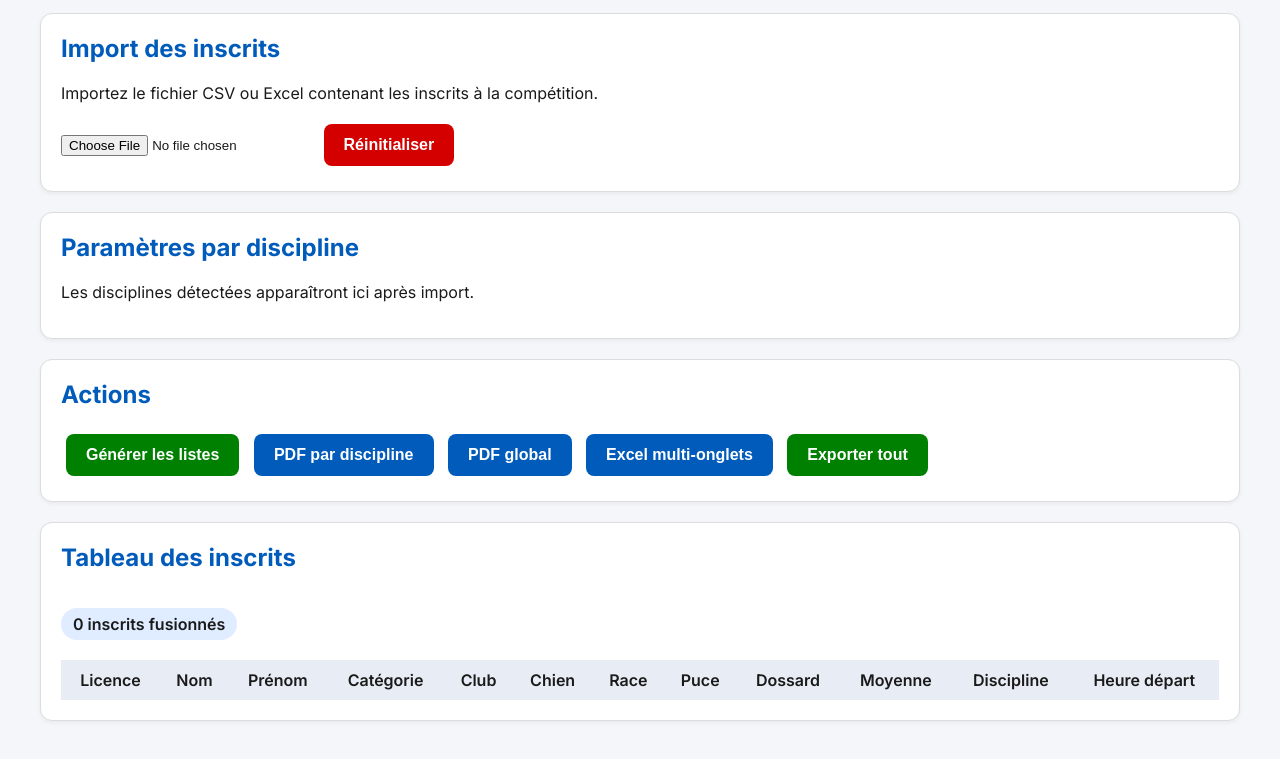
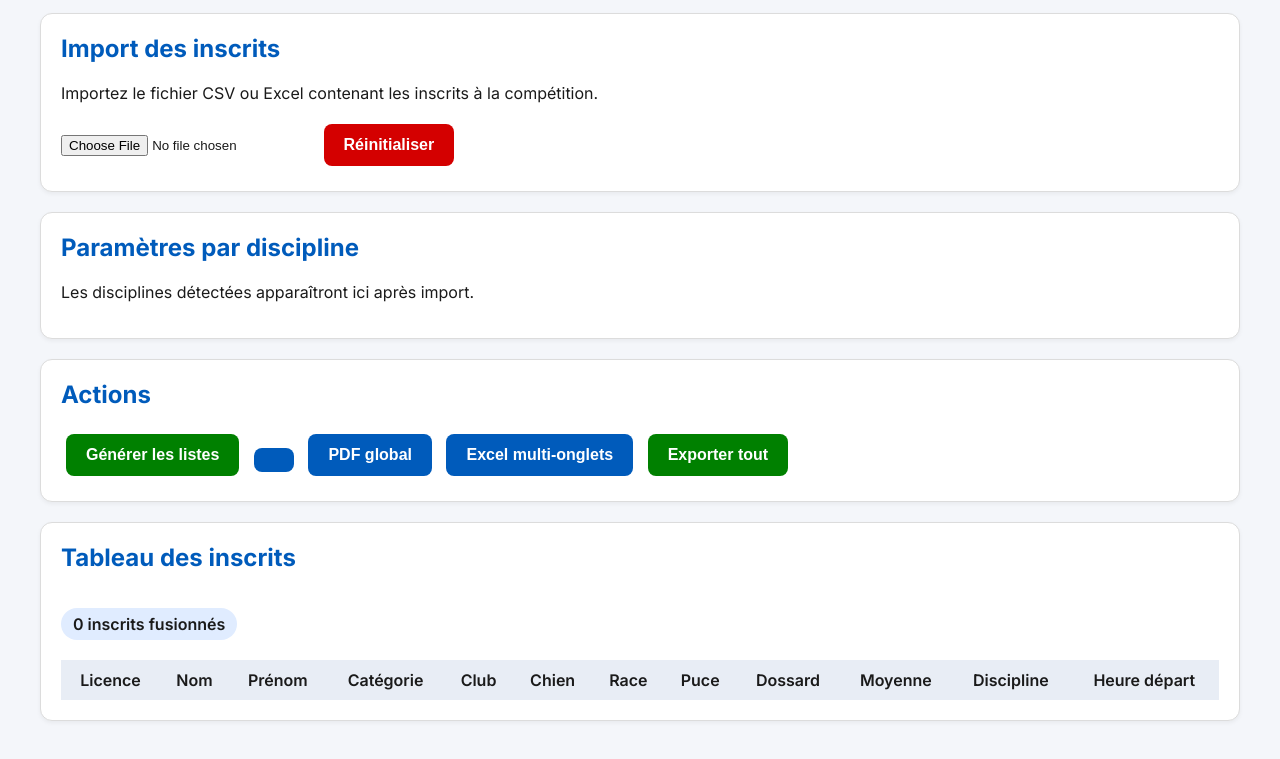
Before and after one commit to chiensdor/liste-de-d-part-bis1, a plain HTML site: page index.html in a window 1280 px wide. Shown: the part 97-856 px from the top of the page. Drawn offline with nearby package versions, Linux system fonts and the light colour scheme; no server answers.

```diff
--- a/index.html
+++ b/index.html
@@ -151,7 +151,7 @@
 <div class="card">
     <h2>Actions</h2>
     <button id="btnGenererListes" class="success">Générer les listes</button>
-    <button id="btnExportPDFParDiscipline" class="primary">PDF par discipline</button>
+    <button id="btnExportPDFParDiscipline" class="primary"></button>
     <button id="btnExportPDFGlobal" class="primary">PDF global</button>
     <button id="btnExportExcelMulti" class="primary">Excel multi‑onglets</button>
     <button id="btnExporterTout" class="success">Exporter tout</button>
```
